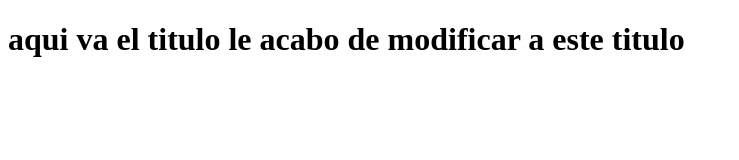
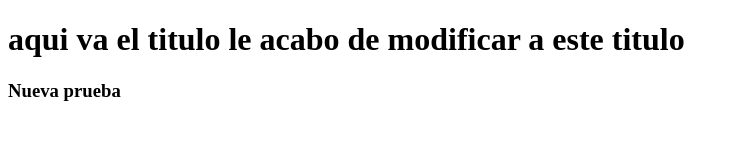
Before and after one commit to FerAlonso21/ProyectoJuegoAnimales, a plain HTML site: page index.html in a window 1280 px wide. Shown: the whole page, without its empty margins (0-739 px from the left). Drawn offline with Linux system fonts and the light colour scheme.

Commit message:
Nuevo h3 de prueba

```diff
--- a/index.html
+++ b/index.html
@@ -9,6 +9,7 @@
 </head>
 <body>
     <h1>aqui va el titulo le acabo de modificar a este titulo </h1>
+    <h3>Nueva prueba</h3>
     <script src="./js/FuncionesIndex.js"></script>
 </body>
 </html>
```
